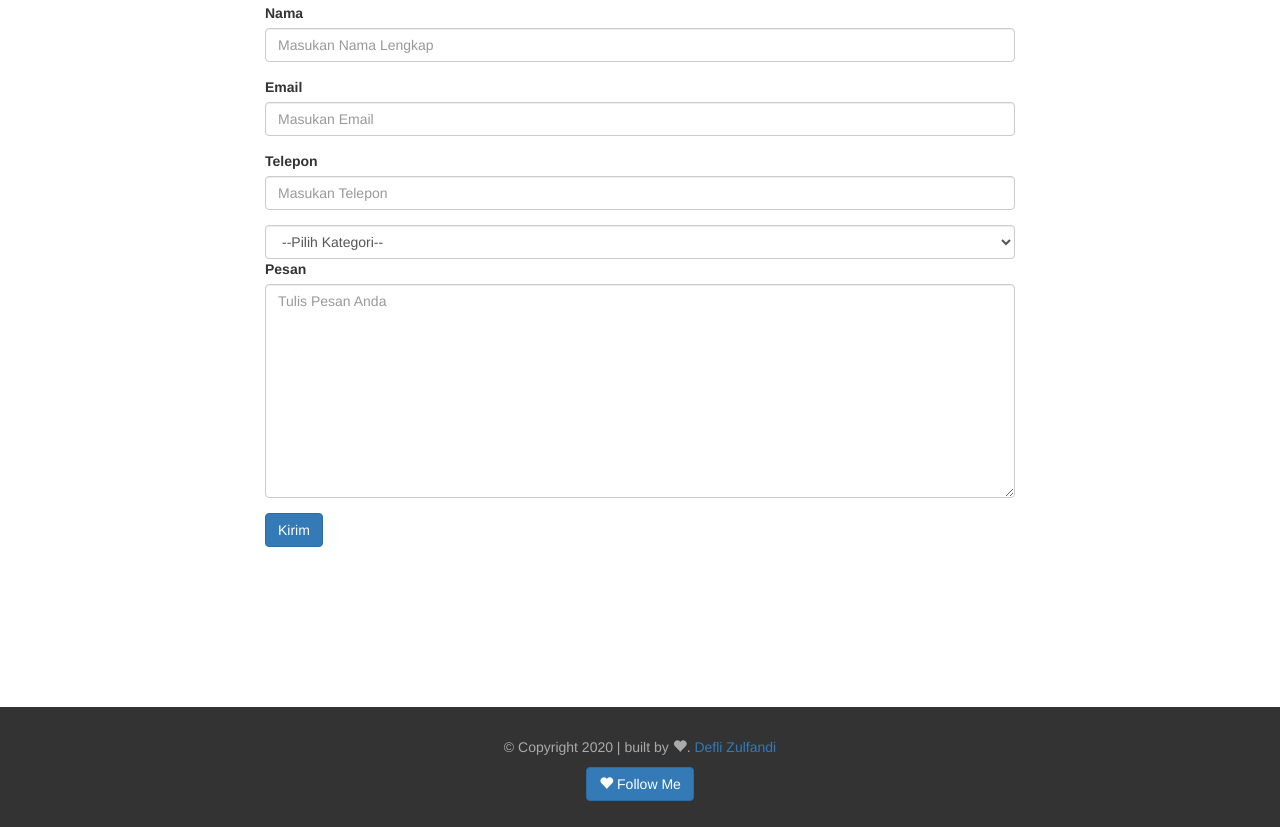
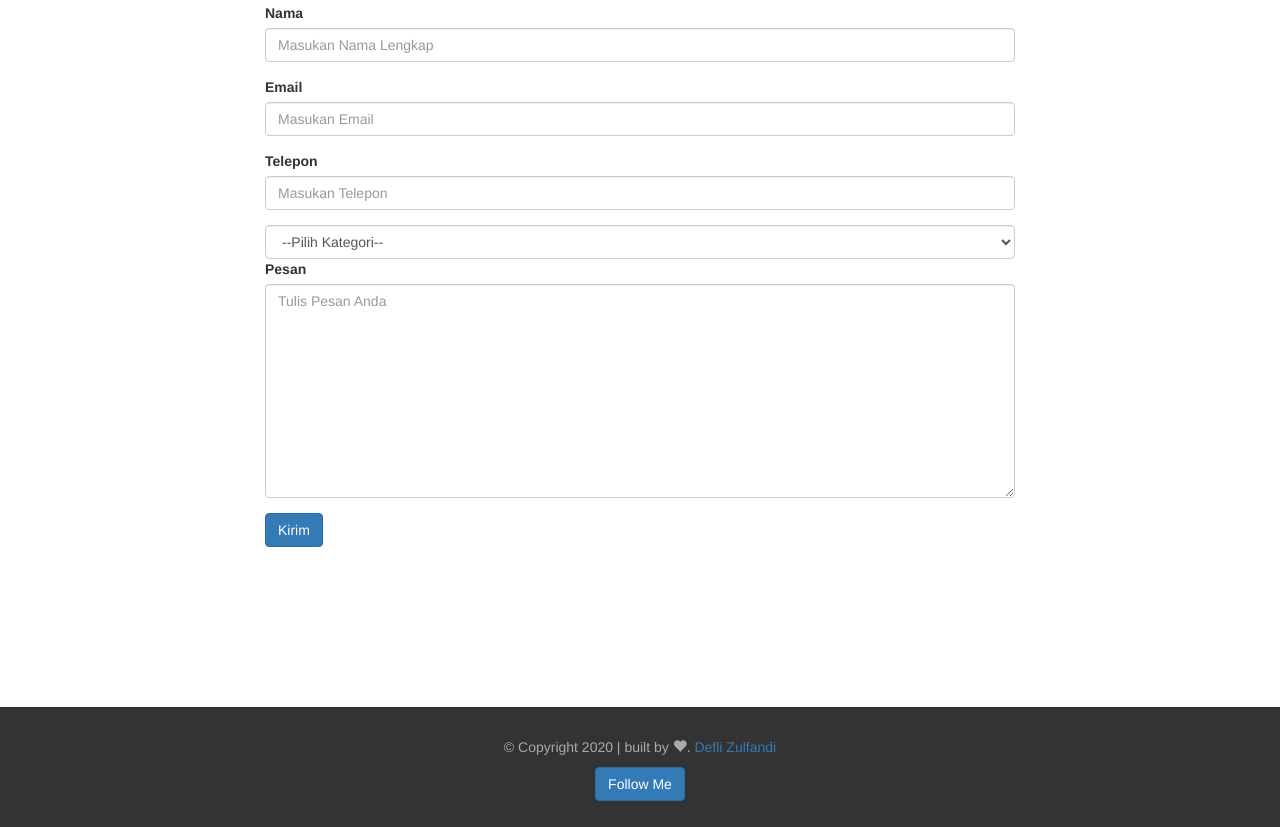
Before and after one commit to deflizulfandi/my-portofolio, a plain HTML site: page index.html in a window 1280 px wide. Shown: the part 1962-2789 px from the top of the page. Drawn offline with nearby package versions, Linux system fonts and the light colour scheme.

Commit message:
Delete Icon

```diff
--- a/index.html
+++ b/index.html
@@ -190,7 +190,7 @@
 
       <div class="row">
         <div class="col-sm-12">
-          <a href="" class="btn btn-primary"><i class="glyphicon glyphicon-heart"></i> Follow Me</a>
+          <a href="" class="btn btn-primary">Follow Me</a>
         </div>
       </div>
     </div>
```
